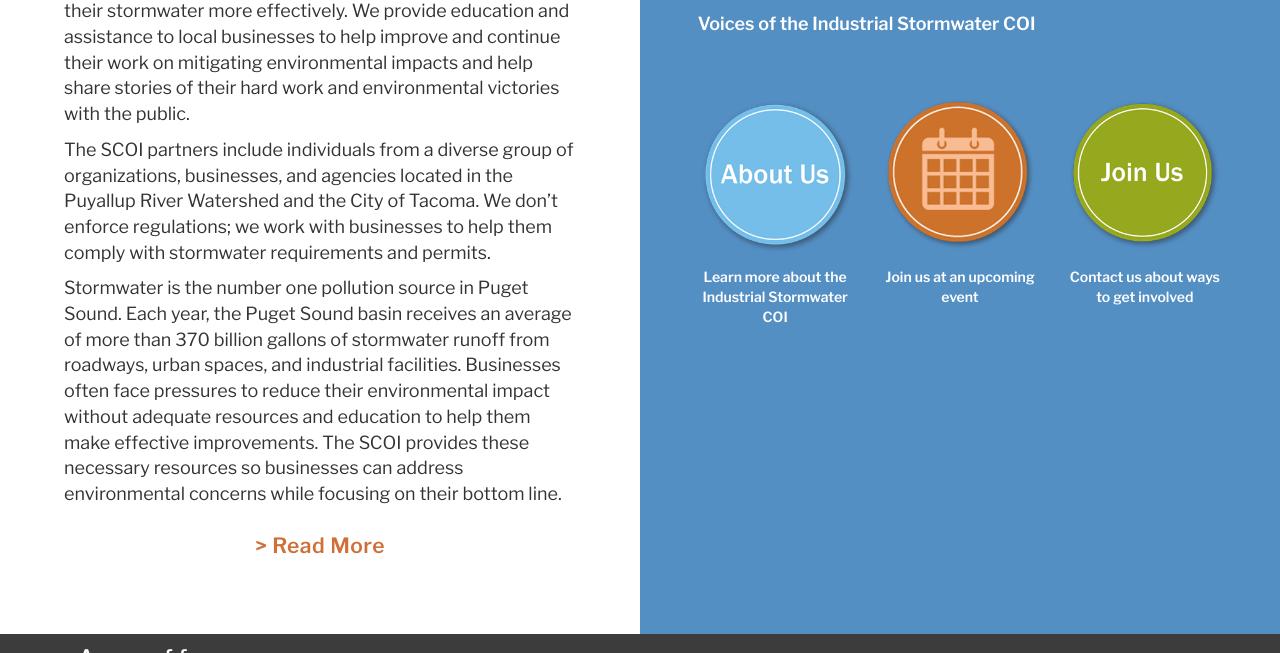
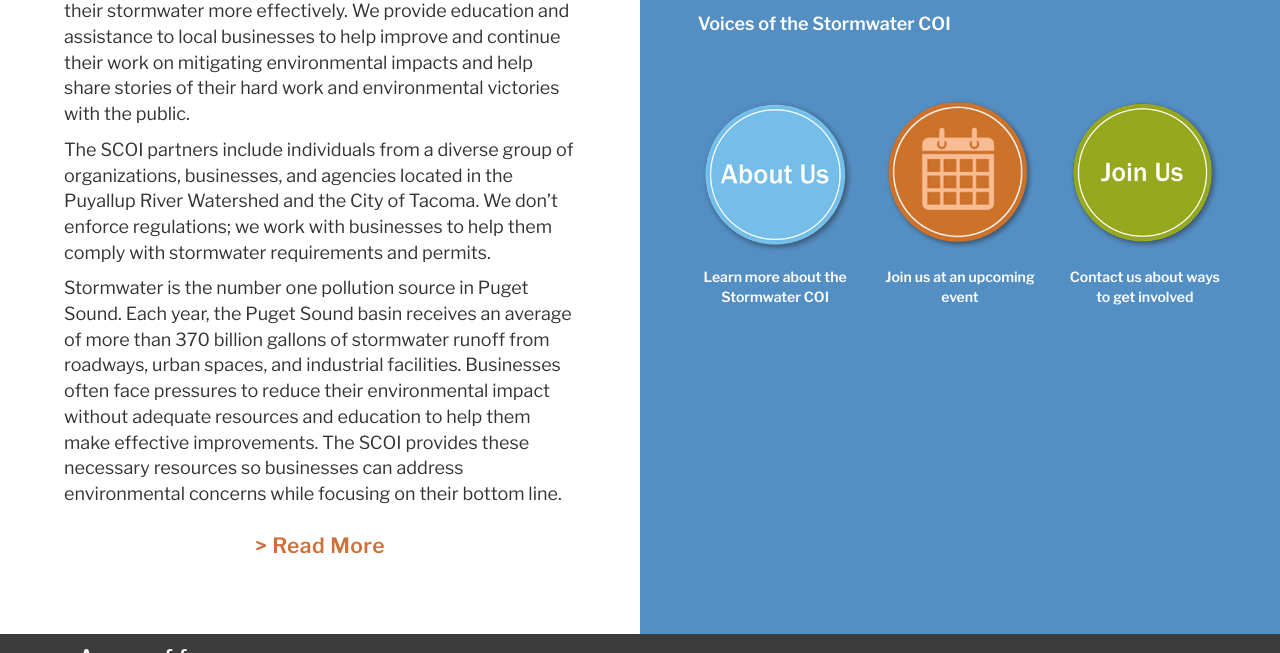
Before and after one commit to GeoEngineers/stormwater, a Jekyll site: the page built from index.md, in a window 1280 px wide and 900 px high, scrolled down 647 px, cut to the strip 247-900 px from the top of the window. Built offline with Jekyll 4.4.1, drawn with Linux system fonts in a browser that asks for light colours.

Commit message:
updates a few instances of 'industrial'

```diff
--- a/_config.yml
+++ b/_config.yml
@@ -13,10 +13,10 @@
 # you will see them accessed via {{ site.title }}, {{ site.email }}, and so on.
 # You can create any custom variable you would like, and they will be accessible
 # in the templates via {{ site.myvariable }}.
-title: Industrial Stormwater
+title: Stormwater
 # email: your-email@example.com
 description: >- # this means to ignore newlines until "baseurl:"
-   The Industrial Stormwater Community of Interest (ISCOI) is a partnership of people
+   The Stormwater Community of Interest (ISCOI) is a partnership of people
    whose objective it is help reduce stormwater pollution from industrial activities
    by providing support to industrial facilities working to meet challenging stormwater
    requirements. The ISCOI provides support through regulatory and technical assistance
@@ -25,6 +25,7 @@ description: >- # this means to ignore newlines until "baseurl:"
    South Tacoma/Nalley Valley.
 # base_url: "/stormwater" # the subpath of your site, e.g. /blog
 url: "https://geoengineers.github.io/stormwater" # the base hostname & protocol for your site, e.g. http://example.com
+# url: "https://stormwater.pwi.org" # the base hostname & protocol for your site, e.g. http://example.com
 # We'll need a different hostname and subpath when we deploy
 # twitter_username: jekyllrb
 github_username: zeigert
--- a/_includes/nav.html
+++ b/_includes/nav.html
@@ -33,7 +33,7 @@
 		<li><a href="https://www.pwi.org/index.cfm?fuseaction=page.viewPage&pageID=510&nodeID=1">Agriculture</a></li>
 		<li><a href="https://www.pwi.org/index.cfm?fuseaction=page.viewPage&pageID=516&nodeID=1">Environmental Education</a></li>
 		<li><a href="https://www.pwi.org/index.cfm?fuseaction=page.viewPage&pageID=522&nodeID=1">Forests</a></li>
-		<li><a href="https://www.pwi.org/index.cfm?fuseaction=page.viewPage&pageID=529&nodeID=1">Industrial Stormwater</a></li>
+		<li><a href="/">Stormwater</a></li>
 		<li><a href="https://www.pwi.org/index.cfm?fuseaction=page.viewPage&pageID=532&nodeID=1">Just and Healthy Food System</a></li>
 
 	  </ul>
--- a/index.md
+++ b/index.md
@@ -15,8 +15,8 @@ sections:
 
   main_link: about
   video_url: https://player.vimeo.com/video/207346630
-  video_title: Voices of the Industrial Stormwater COI
-  link_1: Learn more about the Industrial Stormwater COI
+  video_title: Voices of the Stormwater COI
+  link_1: Learn more about the Stormwater COI
   link_1_icon: assets/img/pwi_about_us_icon250.png
   link_1_link: about
   link_2: Join us at an upcoming event
```
Also changed, not shown: _layouts/about.html (+4 -3 lines).
